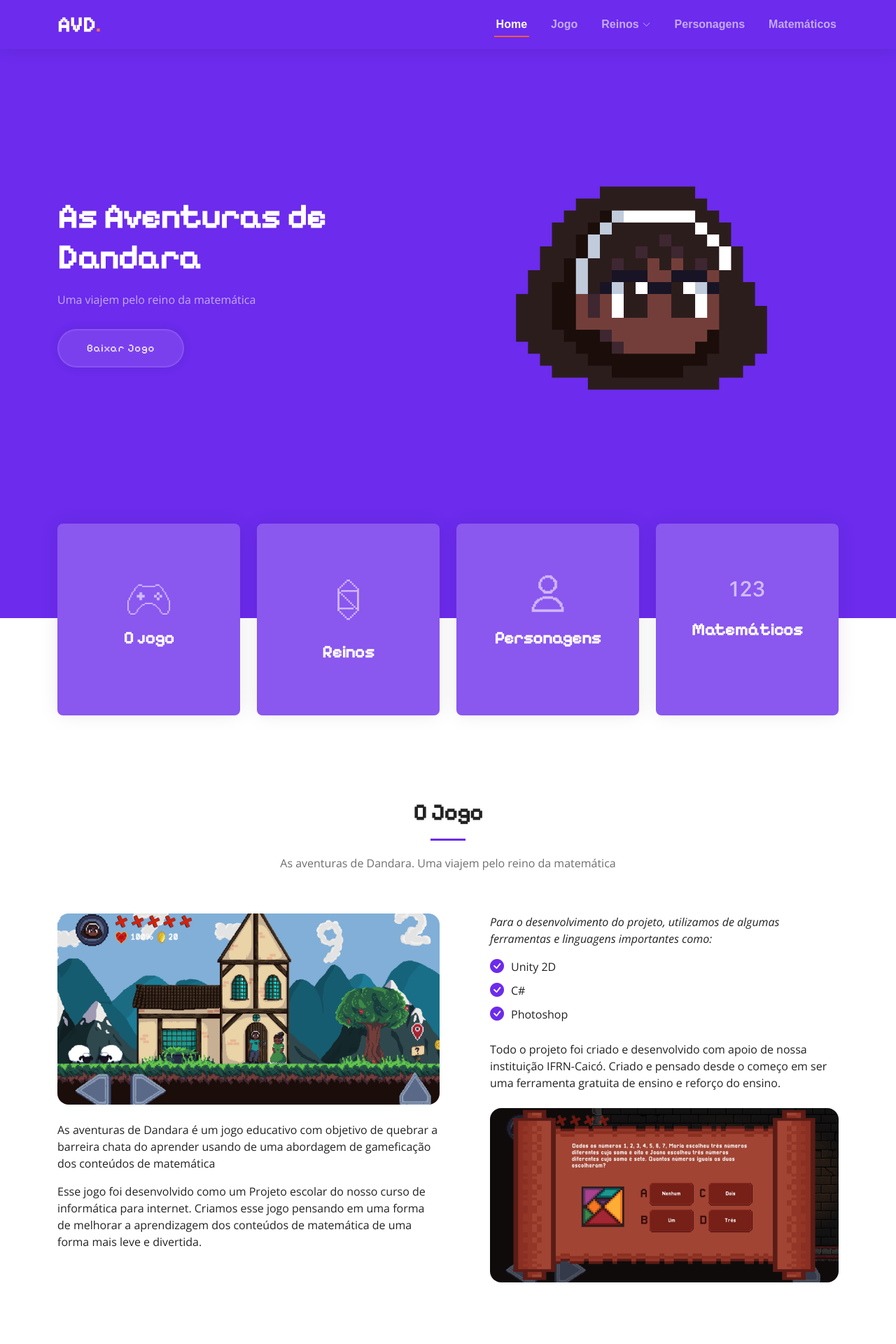
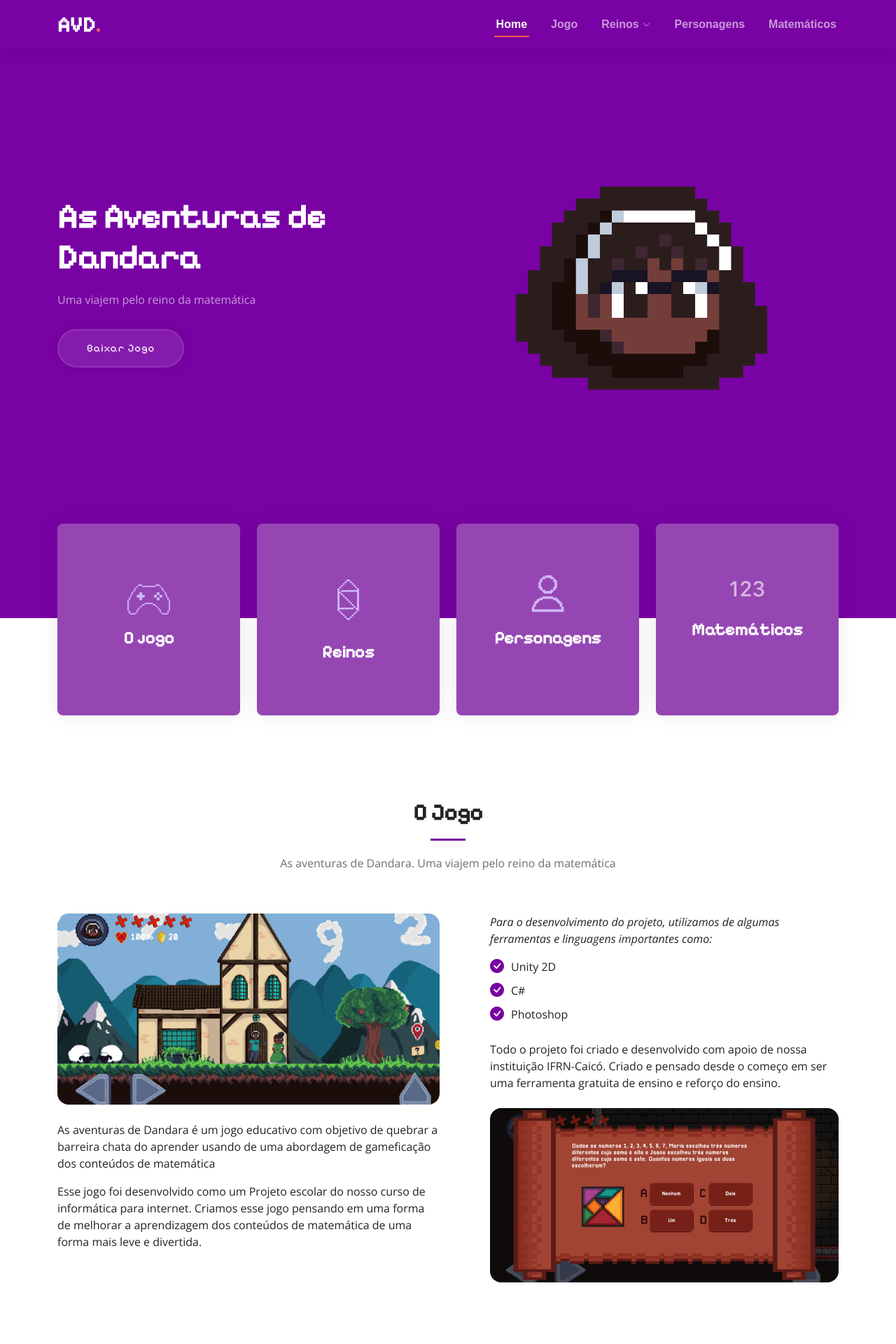
Before and after one commit to GanestGamer11/septandara, a PHP site: page /index.html in a window 1280 px wide. Shown: the top 1920 px of the page at 70% size. Run offline with PHP 8.4, Linux system fonts and the light colour scheme.

Commit message:
Update main.css

```diff
--- a/assets/css/main.css
+++ b/assets/css/main.css
@@ -21,7 +21,7 @@
 /* Colors */
 :root {
   --color-default: #222222;
-  --color-primary: #6C2BED;
+  --color-primary: #7802a3;
   --color-secondary: #f85a40;
 }
 
@@ -1964,7 +1964,7 @@ section {
   padding: 60px 30px;
   position: relative;
   overflow: hidden;
-  background: #8A57EF;
+  background: #9546b3;
   box-shadow: 0 0 29px 0 rgba(0, 0, 0, 0.08);
   transition: all 0.3s ease-in-out;
   border-radius: 8px;
```
